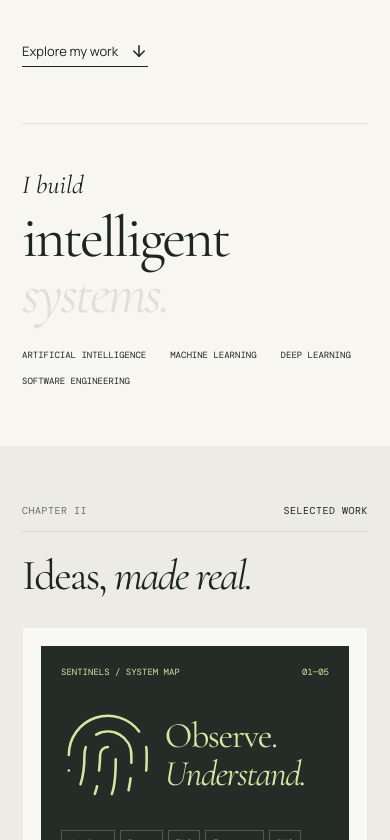
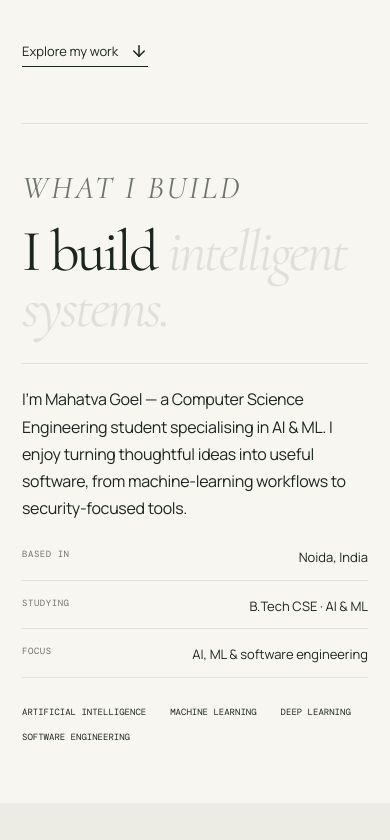
Before and after one commit to MahatvaGoell/MahatvaGoell.github.io, a React (Vite) app: page / in a window 390 px wide. Shown: the part 1484-2324 px from the top of the page. Built offline with nearby package versions, Linux system fonts and the light colour scheme.

Commit message:
Add concise about panel

```diff
--- a/src/App.jsx
+++ b/src/App.jsx
@@ -61,7 +61,7 @@ export default function App() {
       <section id="about" className="intro light-section page-padding">
         <SectionHeading index="I" label="THE PERSON & THE PURPOSE">A curious mind.<br /><em>A practical approach.</em></SectionHeading>
         <div className="intro-grid"><div className="portrait-placeholder" role="img" aria-label="Space reserved for Mahatva’s portrait"><span className="portrait-mark">mg.</span><span className="portrait-label">PORTRAIT FORTHCOMING</span></div><div className="intro-copy" data-reveal><p className="lead">I’m Mahatva, a Computer Science Engineering student specialising in AI & ML at Amity University.</p><p>I enjoy connecting intelligent models with practical software engineering — from security tools to research workflows with multimodal sensor data.</p><p>I’m drawn to real problems, thoughtful experiments, and systems that make a difference beyond the screen.</p><a href="#work" className="underlined-link">Explore my work <ArrowDown size={18} /></a></div><div className="intro-side"><span>01 / IN PURSUIT OF UNDERSTANDING</span><Asterisk size={36} strokeWidth={1} /></div></div>
-        <div className="manifesto" data-reveal><p>I build</p><h2>intelligent<br /><em>systems.</em></h2><div className="manifesto-disciplines"><span>ARTIFICIAL INTELLIGENCE</span><span>MACHINE LEARNING</span><span>DEEP LEARNING</span><span>SOFTWARE ENGINEERING</span></div></div>
+        <div className="manifesto" data-reveal><p className="manifesto-label">WHAT I BUILD</p><h2>I build <em>intelligent systems.</em></h2><div className="manifesto-details"><p>I’m Mahatva Goel — a Computer Science Engineering student specialising in AI &amp; ML. I enjoy turning thoughtful ideas into useful software, from machine-learning workflows to security-focused tools.</p><dl><div><dt>BASED IN</dt><dd>Noida, India</dd></div><div><dt>STUDYING</dt><dd>B.Tech CSE · AI &amp; ML</dd></div><div><dt>FOCUS</dt><dd>AI, ML &amp; software engineering</dd></div></dl></div><div className="manifesto-disciplines"><span>ARTIFICIAL INTELLIGENCE</span><span>MACHINE LEARNING</span><span>DEEP LEARNING</span><span>SOFTWARE ENGINEERING</span></div></div>
       </section>
 
       <section id="work" className="work-section" aria-label="Selected projects">
--- a/src/index.css
+++ b/src/index.css
@@ -363,8 +363,14 @@ em { font-weight: inherit; }
 .intro-copy .lead { font-size: clamp(22px, 2vw, 30px); line-height: 1.42; }
 .intro-copy > p:not(.lead) { font-size: 15px; max-width: 580px; }
 .manifesto { display: block; max-width: 1050px; padding-top: 72px; margin-top: 72px; border-top: 1px solid var(--line); }
-.manifesto > p { padding: 0; margin-bottom: 12px; font-size: 26px; }
-.manifesto h2 { max-width: 760px; font-size: clamp(56px, 7vw, 100px); line-height: .95; letter-spacing: -.045em; }
+.manifesto-label { padding: 0; margin-bottom: 14px; font: 10px var(--mono); letter-spacing: .08em; color: var(--muted); }
+.manifesto h2 { max-width: none; white-space: nowrap; font-size: clamp(52px, 5.8vw, 92px); line-height: .95; letter-spacing: -.045em; }
+.manifesto-details { display: grid; grid-template-columns: minmax(0, 1.2fr) minmax(280px, .8fr); gap: clamp(28px, 7vw, 110px); max-width: 1050px; margin-top: 38px; padding-top: 28px; border-top: 1px solid var(--line); }
+.manifesto-details > p { max-width: 610px; font-size: clamp(17px, 1.35vw, 20px); line-height: 1.7; letter-spacing: -.018em; }
+.manifesto-details dl { display: grid; gap: 16px; margin: 0; }
+.manifesto-details dl > div { display: flex; justify-content: space-between; gap: 20px; padding-bottom: 12px; border-bottom: 1px solid var(--line); }
+.manifesto-details dt { font: 9px var(--mono); letter-spacing: .06em; color: var(--muted); }
+.manifesto-details dd { margin: 0; text-align: right; font-size: 13px; }
 .manifesto-disciplines { display: flex; margin-top: 28px; max-width: 720px; font-size: 9px; gap: 12px 24px; }
 
 .work-section { height: auto; background: #ecece5; --muted: #687069; --line: #1d252119; padding-bottom: var(--section-space); }
@@ -422,7 +428,9 @@ em { font-weight: inherit; }
   .intro-grid { margin-top: 38px; gap: 28px; }
   .portrait-placeholder { max-width: 250px; }
   .manifesto { padding-top: 48px; margin-top: 56px; }
-  .manifesto h2 { font-size: clamp(50px, 15vw, 76px); }
+  .manifesto h2 { white-space: normal; font-size: clamp(50px, 15vw, 76px); }
+  .manifesto-details { grid-template-columns: 1fr; gap: 26px; margin-top: 28px; padding-top: 22px; }
+  .manifesto-details > p { font-size: 16px; }
   .work-header { padding-bottom: 30px; }
   .work-track { gap: 16px; }
   .project-spread { padding: 18px; gap: 24px; }
```
